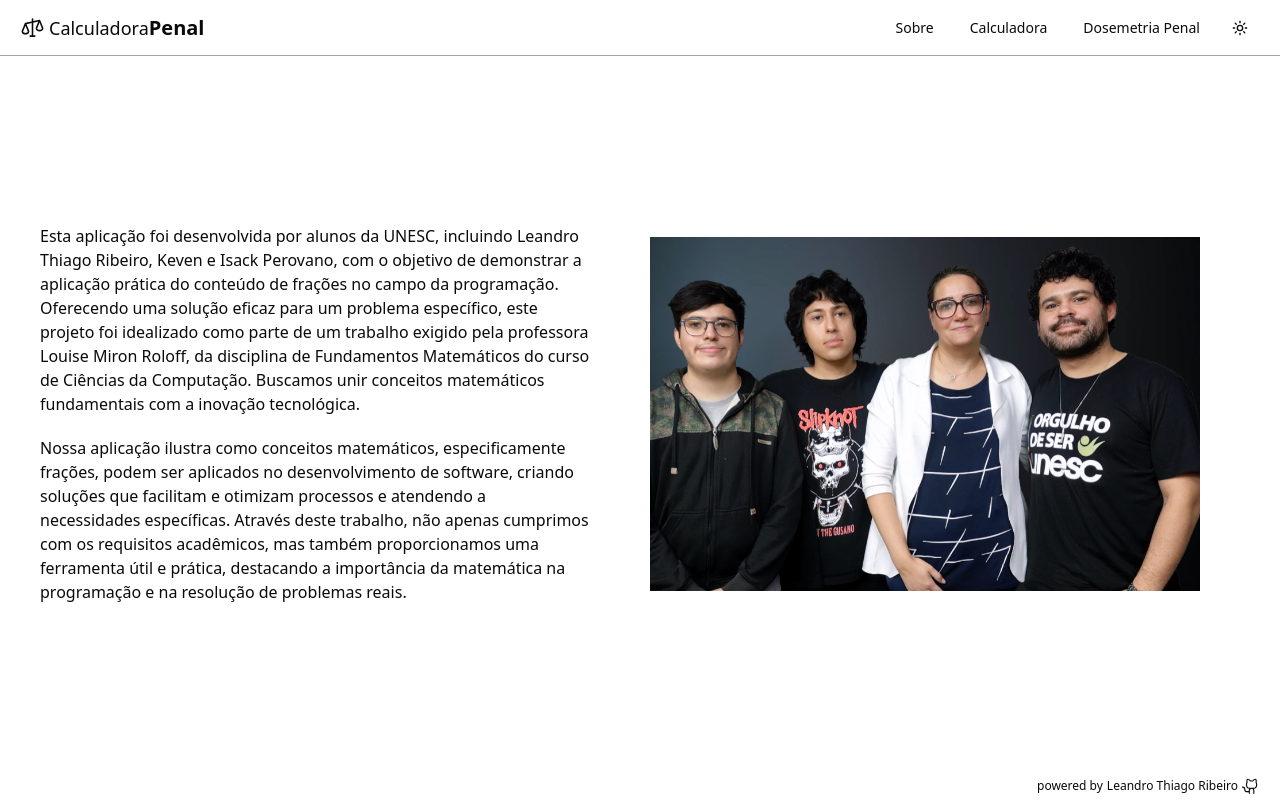
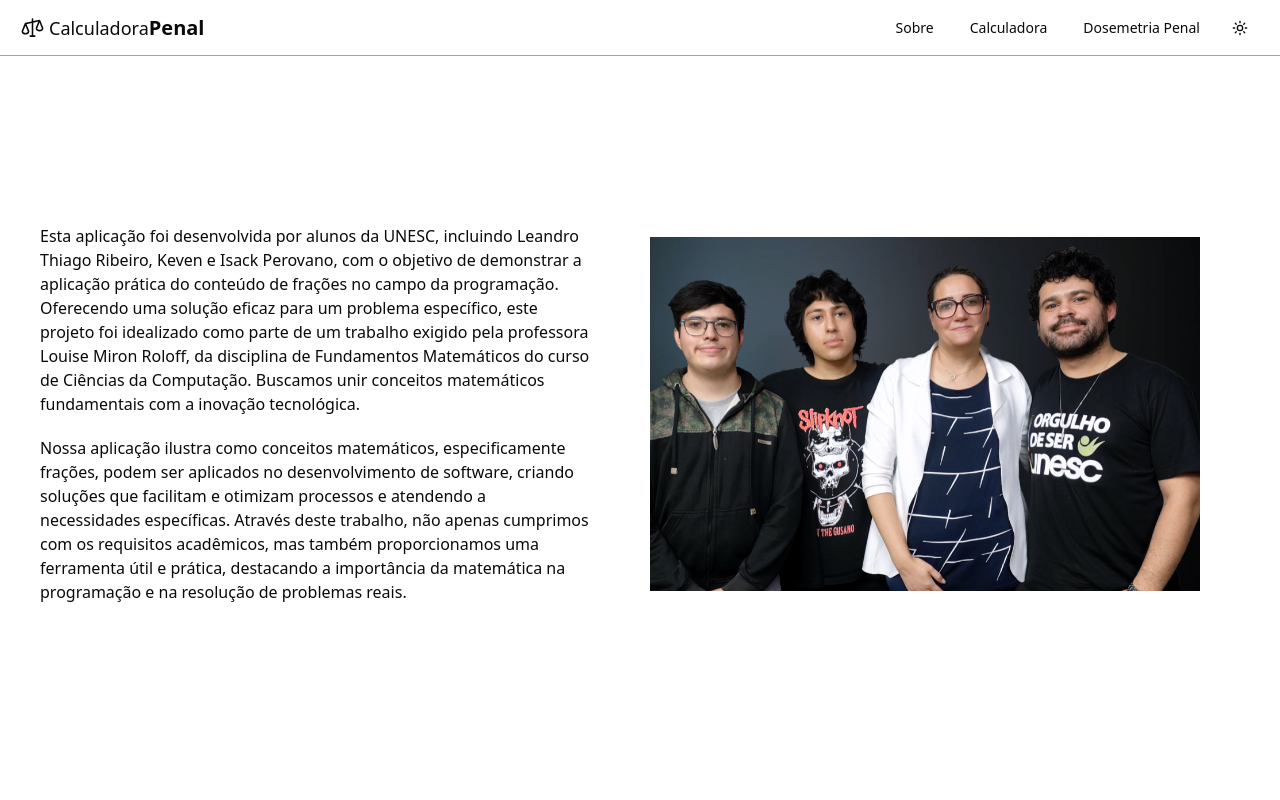
Before and after one commit to LeandroTRibeiro/calculadoraPenal, a React (Vite) app: page /about in a window 1280 px wide. Built offline with nearby package versions, Linux system fonts and the light colour scheme.

Commit message:
remove footer

```diff
--- a/src/components/footer.tsx
+++ /dev/null
@@ -1,13 +0,0 @@
-import { Link } from "react-router-dom";
-import { GithubLogo } from "@phosphor-icons/react";
-
-export const Footer = () => {
-    return (
-        <footer className="h-7 mobile-g:h-5 flex items-center justify-end gap-1 px-5 mobile-g:px-3">
-            <p className="flex items-center gap-1 text-xs">
-                powered by
-                <Link to="https://github.com/LeandroTRibeiro" target="_blank" className="flex items-center gap-1 font-medium transition-colors ease-in-out duration-200 hover:text-stone-700"> Leandro Thiago Ribeiro <GithubLogo size={18} /></Link>
-            </p>
-        </footer>
-    );
-};
--- a/src/pages/About.tsx
+++ b/src/pages/About.tsx
@@ -1,4 +1,3 @@
-import { Footer } from "../components/Footer";
 import image from "../assets/images/aboutImage2.png";
 import { NavigationHeader } from "../components/NavigationHeader";
 
@@ -15,7 +14,6 @@ export const About = () => {
                     <img src={image} alt="" />
                 </div>
             </main>
-            <Footer />
         </div>
     );
 };
--- a/src/pages/Calculator.tsx
+++ b/src/pages/Calculator.tsx
@@ -1,5 +1,4 @@
 import { useState } from "react";
-import { Footer } from "../components/Footer";
 import { Tabs, TabsContent, TabsList, TabsTrigger } from "../components/ui/tabs";
 import {
     Card,
@@ -110,7 +109,6 @@ export const Calculator = () => {
                     </TabsContent>
                 </Tabs>
             </main>
-            <Footer />
         </div>
     );
 };
--- a/src/pages/Dosimetry.tsx
+++ b/src/pages/Dosimetry.tsx
@@ -1,4 +1,3 @@
-import { Footer } from "../components/Footer";
 import image from "../assets/images/desimetryImage.png";
 import { NavigationHeader } from "../components/NavigationHeader";
 
@@ -14,7 +13,6 @@ export const Dosimetry = () => {
                 <img src={image} alt="books" className="max-w-md"/>
             </div>
         </main>
-        <Footer />
     </div>
     );
 };
--- a/src/pages/Home.tsx
+++ b/src/pages/Home.tsx
@@ -1,5 +1,4 @@
 import { Button } from "../components/ui/button";
-import { Footer } from "../components/Footer";
 import { Link } from "react-router-dom";
 import { Scales } from "@phosphor-icons/react";
 import { BackgroundVideo } from "../components/BackgroundVideo";
@@ -34,7 +33,6 @@ export const Home = () => {
                     <span className="text-6xl tablet-m:text-4xl mobile-g:text-3xl font-extrabold">Penal</span>
                 </div>
             </main>
-            <Footer />
         </div>
     );
 };
--- a/src/pages/SentenceOverview.tsx
+++ b/src/pages/SentenceOverview.tsx
@@ -1,4 +1,3 @@
-import { Footer } from "../components/Footer";
 import { NavigationHeader } from "../components/NavigationHeader";
 import { Card, CardContent, CardDescription, CardHeader, CardTitle } from "../components/ui/card";
 import { Table, TableBody, TableCell, TableHead, TableHeader, TableRow } from "../components/ui/table";
@@ -101,7 +100,6 @@ export const SentenceOverview = () => {
                     </CardContent>
                 </Card>
             </div>
-            <Footer />
         </div>
     );
 };
```
